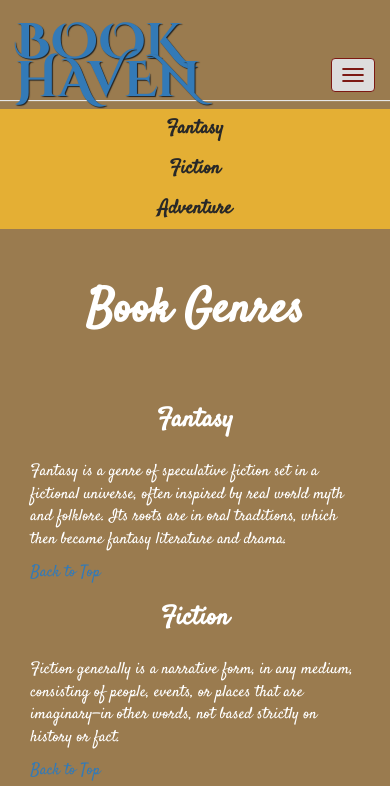
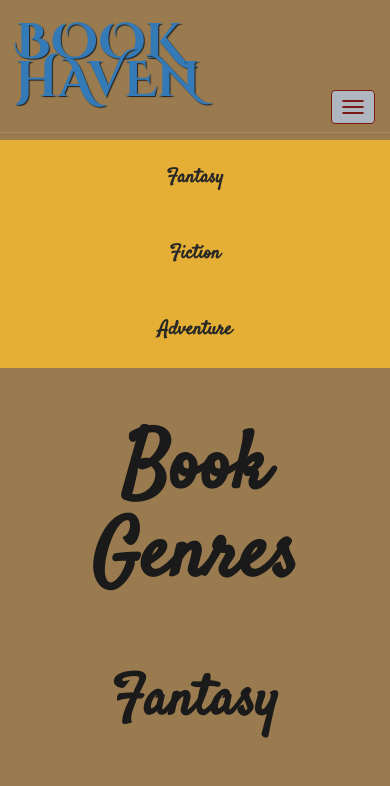
Before and after one commit to Sera001/MODULE3, a plain HTML site: page Index.html in a window 390 px wide. Both pictures are taken after a click on the button "Toggle navigation". Shown: the top 786 px of the page. Drawn offline with nearby package versions, Linux system fonts and the light colour scheme; files whose address does not match are found by name.

Commit message:
Update C3.css

```diff
--- a/C3.css
+++ b/C3.css
@@ -1,6 +1,6 @@
 body{
 	font-size: 16px;
-	color: #fff;
+	color: #1a1a1a;
 	font-family: 'Satisfy', cursive;
 	background-color: #9A7B4F;
 }
@@ -10,6 +10,17 @@ body{
 	border-radius: 0;
 	border: 0;
 
+}
+#header-nav button{
+	margin-top:40px;
+}
+
+.navbar-default .navbar-toggle:focus, .navbar-default .navbar-toggle:hover {
+    background-color: #AEB6BF;
+}
+
+.navbar-collapse {
+    border-top: 0;
 }
 
 .navbar-brand{
@@ -25,6 +36,11 @@ body{
 	margin-top: 0;
 	margin-bottom:0;
 	line-height: .75;
+}
+.navbar-nav li a {
+    line-height: 76px;
+    height: 76px;
+    padding-top: 0;
 }
 
 .navbar-brand  a:hover, .navbar-brand a:focus{
@@ -62,16 +78,19 @@ body{
 }
 
 #main-content h2 {
-    font-size: 2.9em;
+    font-size: 5em;
     font-weight: bold;
     margin-top: 30px;
     margin-bottom: 50px;
 }
 
 #main-content h3 {
-    font-size: 1.6em;
+    font-size: 3.5em;
     font-weight: bold;
     margin-bottom: 1em;
+}
+#home-tiles p{
+	font-size:1.75em;
 }
 
 #main-section {
```
